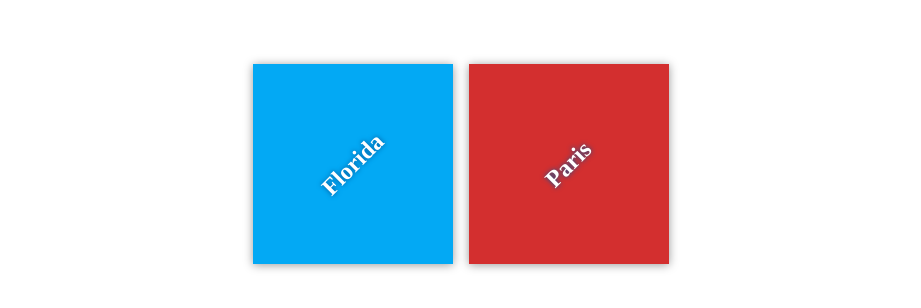
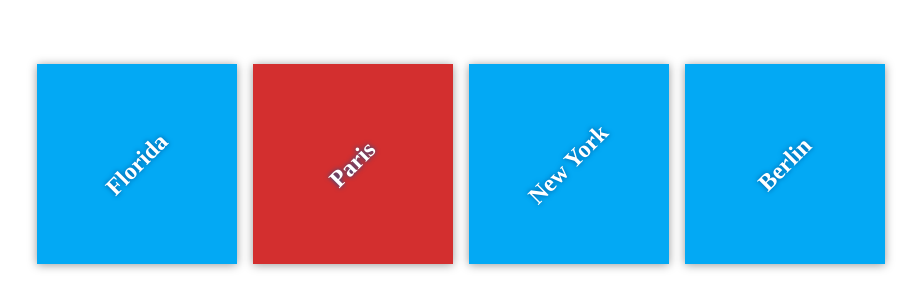
Before and after one commit to i-mw/my-travel-plans, a plain HTML site: page index.html in a window 1280 px wide. Shown: the part 236-544 px from the top of the page, without its empty margins (179-1100 px from the left). Drawn offline with Linux system fonts and the light colour scheme.

Commit message:
Add starting destinations

```diff
--- a/index.html
+++ b/index.html
@@ -17,6 +17,14 @@
 				<div class="destination" id="paris">
 					<h2>Paris</h2>
 				</div>
+
+				<div class="destination" id="newyork">
+					<h2>New York</h2>
+				</div>
+
+				<div class="destination" id="newyork">
+					<h2>Berlin</h2>
+				</div>
 			</div>
 		</div>
 	</body>
```
